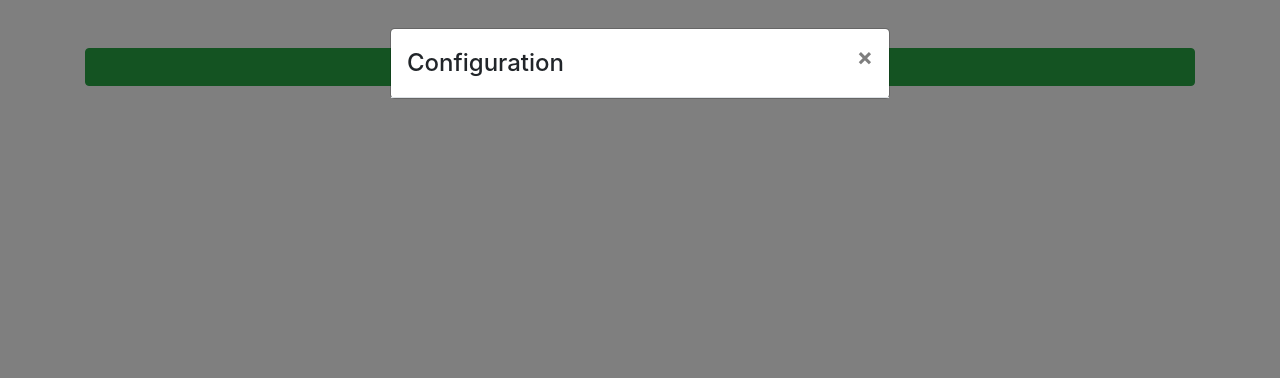
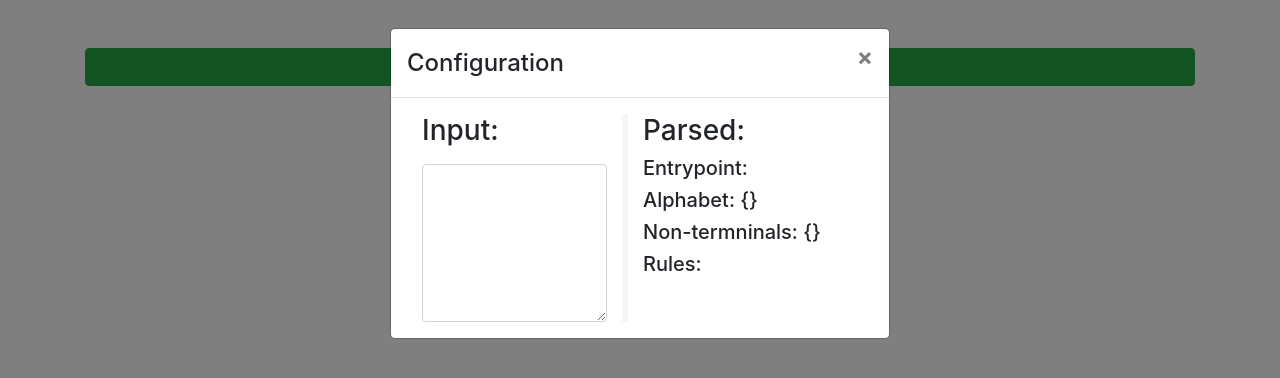
Before and after one commit to rht48/context-free-grammar, an Angular app: page /home in a window 1280 px wide. Both pictures are taken after a click on the button "Configure Grammar". Shown: the top 378 px of the page. Built offline with nearby package versions, Linux system fonts and the light colour scheme.

Commit message:
Made UI for modal

```diff
--- a/src/app/pages/home/config-grammar/config-grammar.component.html
+++ b/src/app/pages/home/config-grammar/config-grammar.component.html
@@ -11,4 +11,20 @@
             <span aria-hidden="true">&times;</span>
         </button>
     </div>
+
+    <div class="modal-body">
+        <div class="container row vertical-divider">
+            <div class="col-6">
+                <label for="config-grammar-text-area"><h3>Input:</h3></label>
+                <textarea class="form-control" id="config-grammar-text-area" rows="6"></textarea>
+            </div>
+            <div class="col-6">
+                <h3>Parsed:</h3>
+                <h5>Entrypoint:</h5>
+                <h5>Alphabet: &#x0007B;&#x0007D;</h5>
+                <h5>Non-termninals: &#x0007B;&#x0007D;</h5>
+                <h5>Rules:</h5>
+            </div>
+        </div>
+    </div>
 </ng-template>
--- a/src/app/pages/home/config-grammar/config-grammar.component.scss
+++ b/src/app/pages/home/config-grammar/config-grammar.component.scss
@@ -0,0 +1,16 @@
+.row.vertical-divider {
+    overflow: hidden;
+  }
+  .row.vertical-divider > div[class^="col-"] {
+    text-align: left;
+    padding-bottom: 100px;
+    margin-bottom: -100px;
+    border-left: 3px solid #F2F7F9;
+    border-right: 3px solid #F2F7F9;
+  }
+  .row.vertical-divider div[class^="col-"]:first-child {
+    border-left: none;
+  }
+  .row.vertical-divider div[class^="col-"]:last-child {
+    border-right: none;
+  }
```
